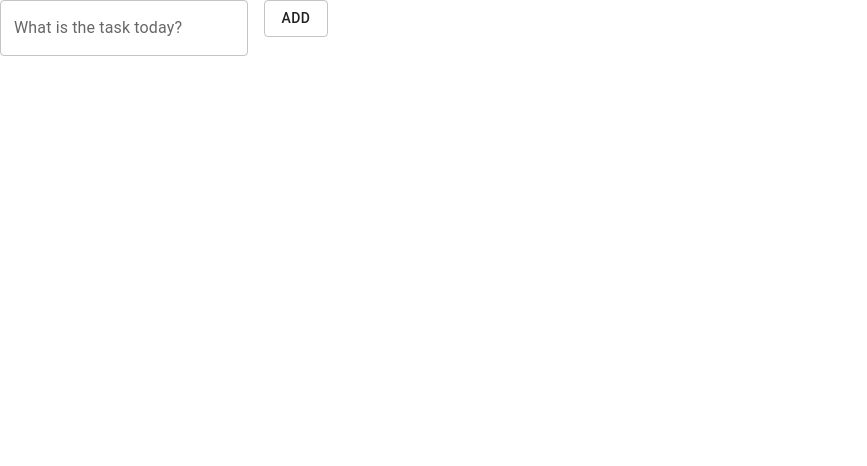
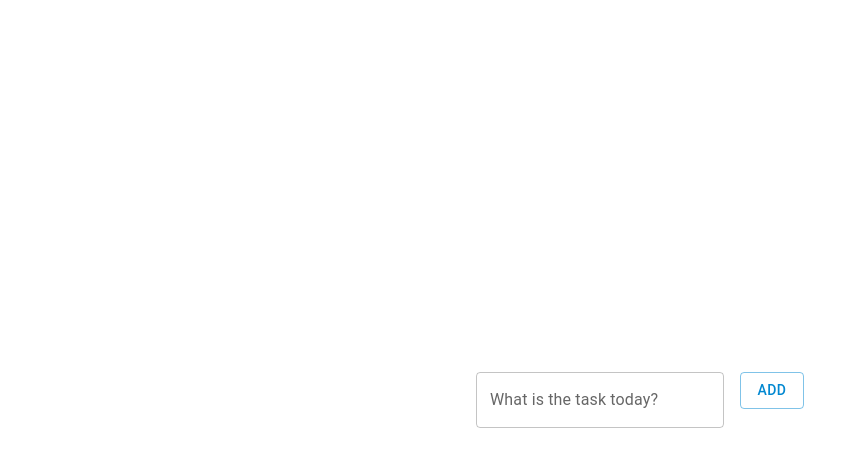
Before and after one commit to gmjishara/React_Todo_List, a React (Create React App) app: page / in a window 1280 px wide. Shown: the top 466 px of the page, without its empty margins (0-867 px from the left). Built offline with nearby package versions, Linux system fonts and the light colour scheme.

Commit message:
set basic functionality

```diff
--- a/package.json
+++ b/package.json
@@ -3,6 +3,9 @@
   "version": "0.1.0",
   "private": true,
   "dependencies": {
+    "@emotion/react": "^11.11.1",
+    "@emotion/styled": "^11.11.0",
+    "@mui/material": "^5.13.6",
     "@testing-library/jest-dom": "^5.16.5",
     "@testing-library/react": "^13.4.0",
     "@testing-library/user-event": "^13.5.0",
--- a/src/App.js
+++ b/src/App.js
@@ -8,8 +8,17 @@ import TaskDisplayer from "./TaskDisplayer";
 function App() {
   const [data, setData] = useState([]);
 
+  const mainStyle = {
+    wdith:"100%",
+    height:"100vh",
+    display:"flex",
+    flexDirection:"column",
+    alignItems: "center",
+    justifyContent: "center",
+  }
+
   return (
-    <Box>
+    <Box style={mainStyle}>
       <SearchBar data={data} setData={setData} />
       <TaskDisplayer data={data}/>
     </Box>
--- a/src/SearchBar.js
+++ b/src/SearchBar.js
@@ -1,6 +1,6 @@
 import React, { useState } from "react";
-import TextField from "@mui/material/TextField";
-import { Button, Grid } from "@material-ui/core";
+import { TextField } from "@mui/material";
+import {Button, Grid} from "@mui/material";
 
 export default function SearchBar({data,setData}) {
   const [value, setValue] = useState("");
--- a/src/TaskDisplayer.js
+++ b/src/TaskDisplayer.js
@@ -1,10 +1,10 @@
-import { Grid } from "@material-ui/core";
+import { Grid } from "@mui/material";
 import React from "react";
 
 export default function TaskDisplayer({ data }) {
   return (
     <div>
-      <Grid container spacing={2}>
+      <Grid container spacing={2} direction={"column"}>
         {data.map((item) => (
           <Grid>
             <h1>{item}</h1>
```
Also changed, not shown: 1 other file (tests, documents, lock files or other folders).
